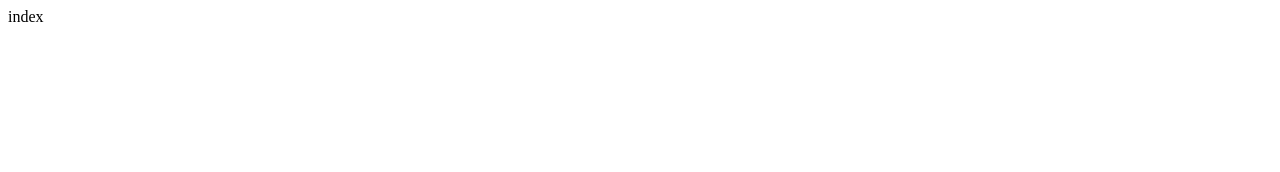
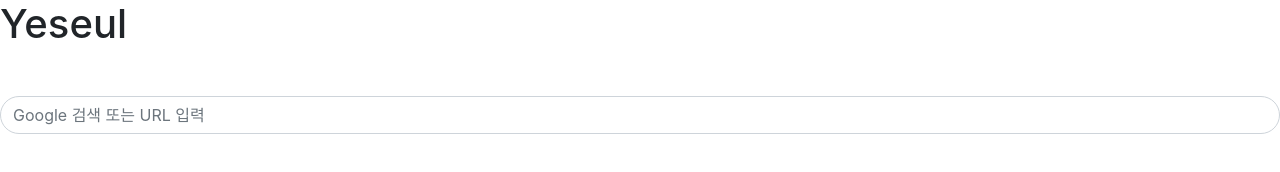
Before and after one commit to yeyesbyon/yeseul1, a plain HTML site: page index.html in a window 1280 px wide. Drawn offline with nearby package versions, Linux system fonts and the light colour scheme.

Commit message:
Add files via upload

```diff
--- a/index.html
+++ b/index.html
@@ -1 +1,17 @@
-index
+<!DOCTYPE html>
+<html lang="ko">
+<head>
+    <meta charset="UTF-8">
+    <link rel="stylesheet" href="https://cdn.jsdelivr.net/npm/bootstrap@4.5.3/dist/css/bootstrap.min.css" integrity="sha384-TX8t27EcRE3e/ihU7zmQxVncDAy5uIKz4rEkgIXeMed4M0jlfIDPvg6uqKI2xXr2" crossorigin="anonymous">
+    <link rel="stylesheet" href="style2.css">
+    <title>Yeseul</title>
+</head>
+<body>
+    <h1><span>Y</span><span>e</span><span>s</span><span>e</span><span>u</span><span>l</span></h1>
+    <form action="https://www.google.com/search" method="GET">
+        <div class="mx-auto mt-5 search-bar input-group mb-3">
+            <input name="q" type="text" class="form-control rounded-pill" placeholder="Google 검색 또는 URL 입력" aria-label="Recipient's username" aria-describedby="button-addon2">
+          </div>
+    </form>
+</body>
+</html>
```
